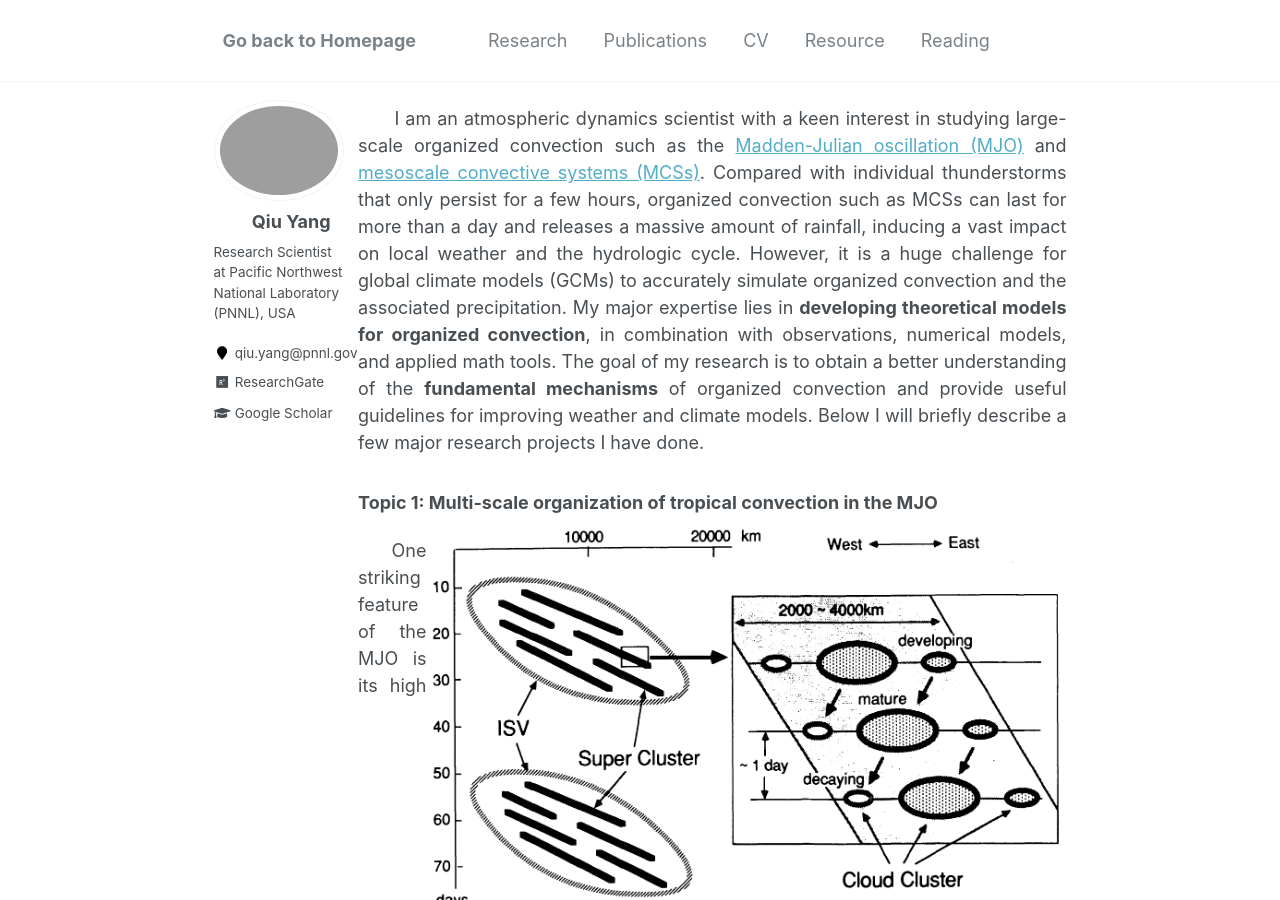
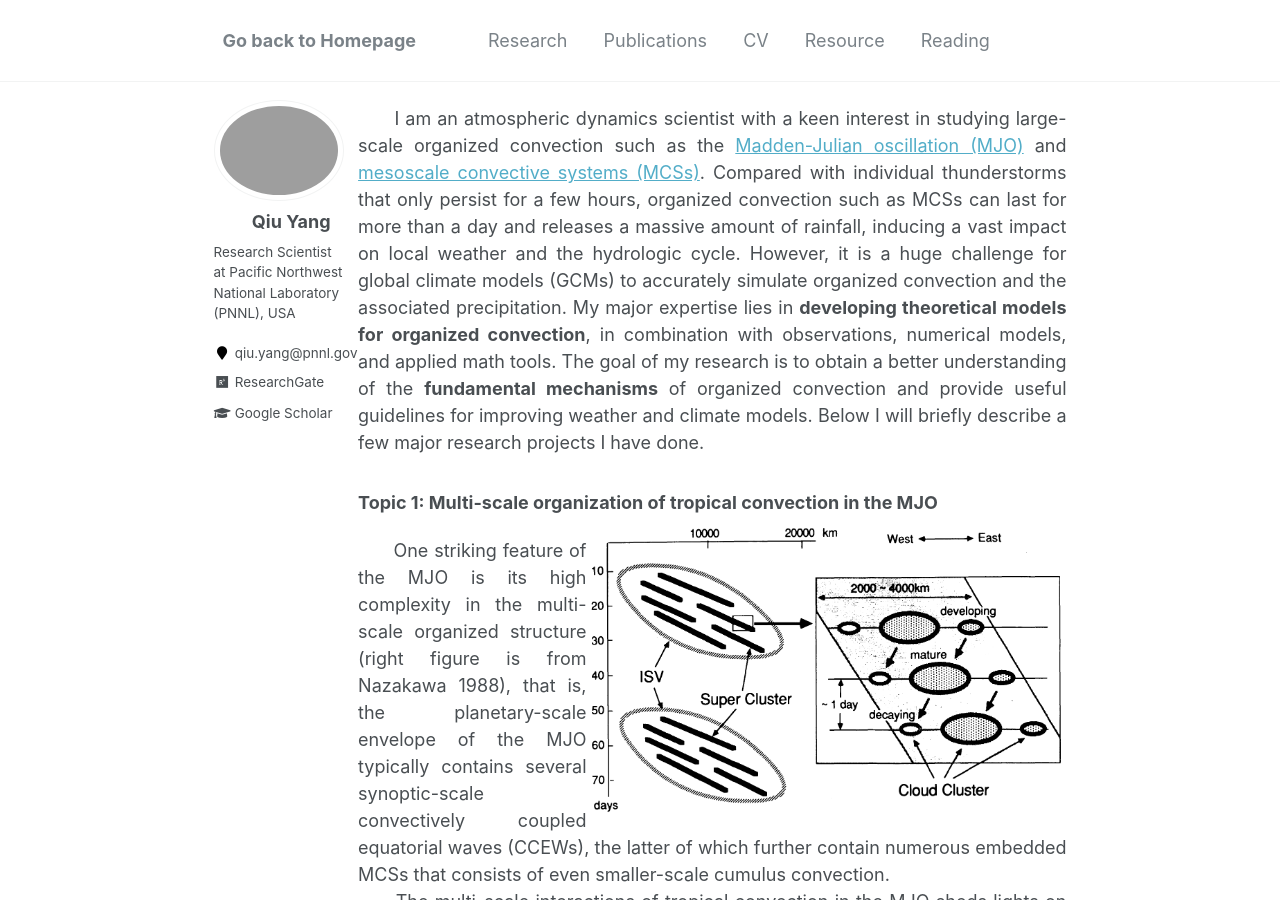
Before and after one commit to qiuyang50/qiuyang50.github.io, a Jekyll site: the page built from _pages/research.md, in a window 1280 px wide and 900 px high. Built offline with Jekyll 4.4.1, drawn with Linux system fonts in a browser that asks for light colours.

Commit message:
Update research.md

```diff
--- a/_pages/research.md
+++ b/_pages/research.md
@@ -9,7 +9,7 @@
 
 ### Topic 1: Multi-scale organization of tropical convection in the MJO
 
-<img align="right" src="/files/MJOmultiscale.png" alt="drawing" width="640"/>
+<img align="right" src="/files/MJOmultiscale.png" alt="drawing" width="480"/>
 
 &nbsp;&nbsp;&nbsp;&nbsp;&nbsp;&nbsp;One striking feature of the MJO is its high complexity in the multi-scale organized structure (right figure is from Nazakawa 1988), that is, the planetary-scale envelope of the MJO typically contains several synoptic-scale convectively coupled equatorial waves (CCEWs), the latter of which further contain numerous embedded MCSs that consists of even smaller-scale cumulus convection.
 &nbsp;&nbsp;&nbsp;&nbsp;&nbsp;&nbsp;The multi-scale interactions of tropical convection in the MJO sheds lights on many fundamental mechanisms for the observation. How to understand the barrier effect of the Maritime continent for the passage of the MJO? By developing systematically a multi-time scale framework, we showed that this barrier effect is related to the multi-time scale interactions between the diurnal cycle and the MJO over the Maritime Continent. How could tropical convection within the MJO be regulated in such an organized structure? Could numerous embedded MCSs possibly have feedback on the MJO? By developing a multi-space-scale framework for the interactions among the MJO, CCEWs, and MCSs in combination with cloud-resolving simulations, we concluded that MCSs are the major contributor to the planetary-scale kinetic energy of the MJO.
```
